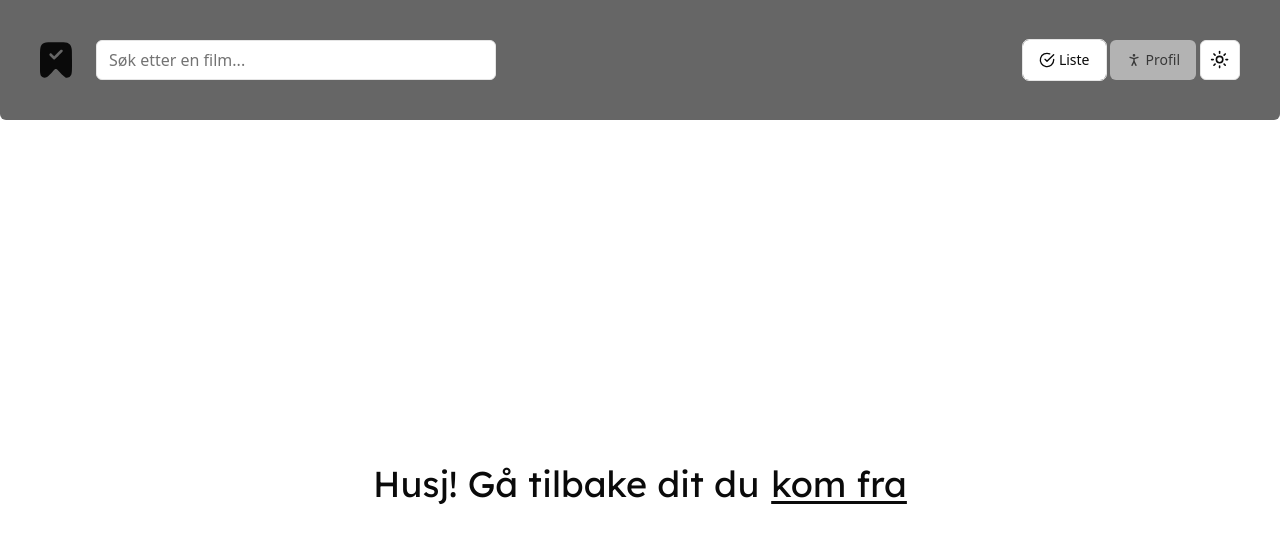
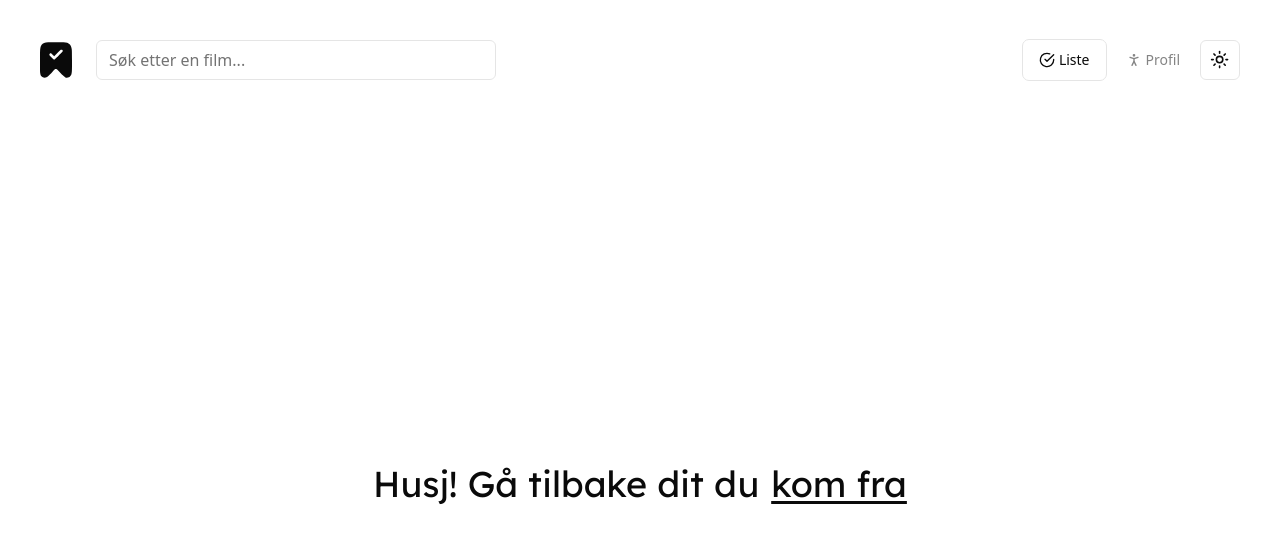
Before and after one commit to henriksvendsgard/filmlista, a Next.js app: page / in a window 1280 px wide. Shown: the top 542 px of the page. Built offline with nearby package versions, Linux system fonts and the light colour scheme.

Commit message:
style: updated background on header

```diff
--- a/src/components/Header/Header.tsx
+++ b/src/components/Header/Header.tsx
@@ -48,7 +48,7 @@ export default function Header() {
 				<NavItems />
 			</div>
 			<SearchBox />
-			<div className="backdrop-blur-lg bg-black/60 absolute top-0 bottom-0 left-0 right-0 z-[-1] rounded-bl-md rounded-br-md"></div>
+			<div className="backdrop-blur-lg bg-background/60 absolute top-0 bottom-0 left-0 right-0 z-[-1] rounded-bl-md rounded-br-md"></div>
 		</div>
 	);
 }
```
